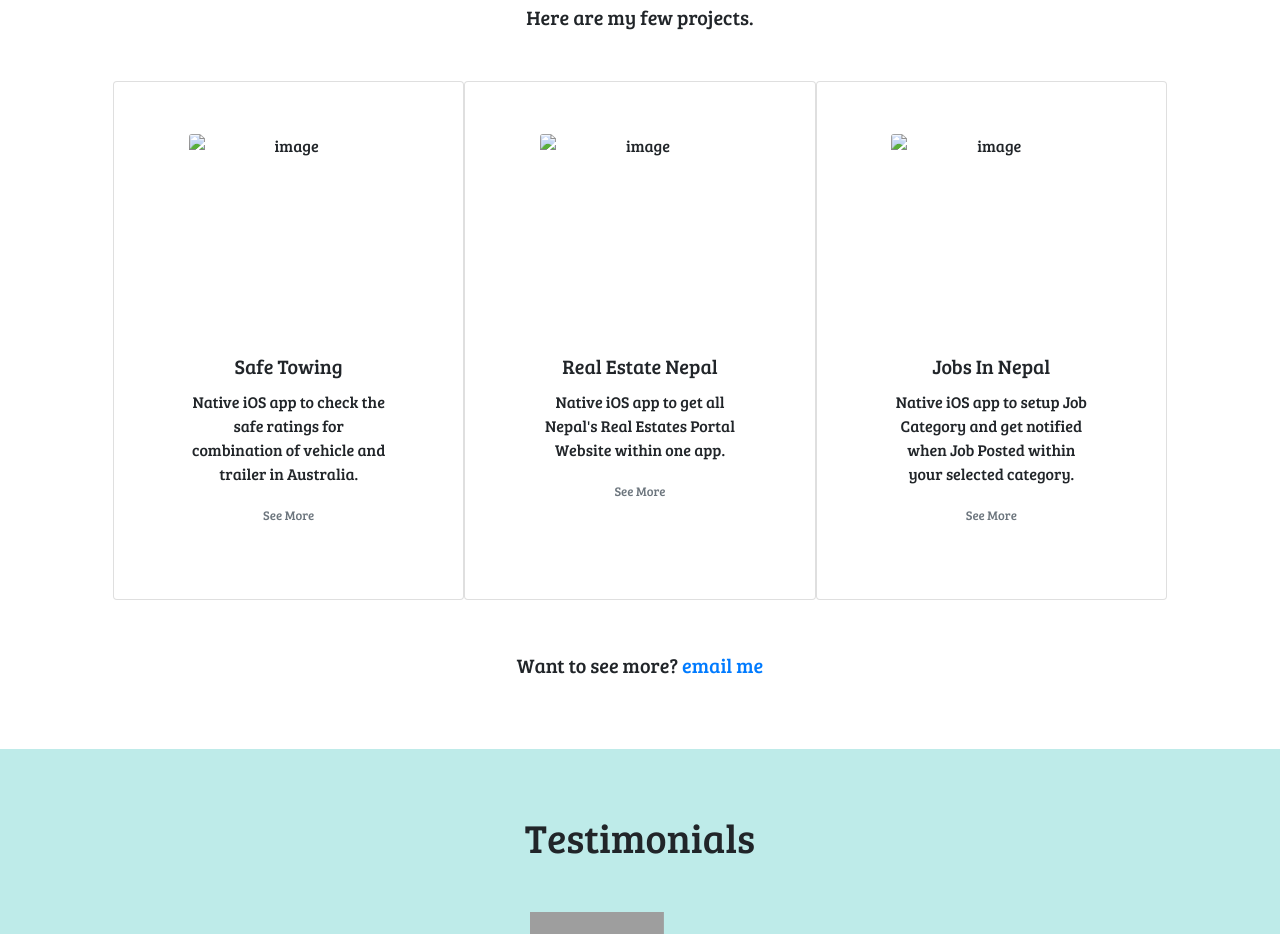
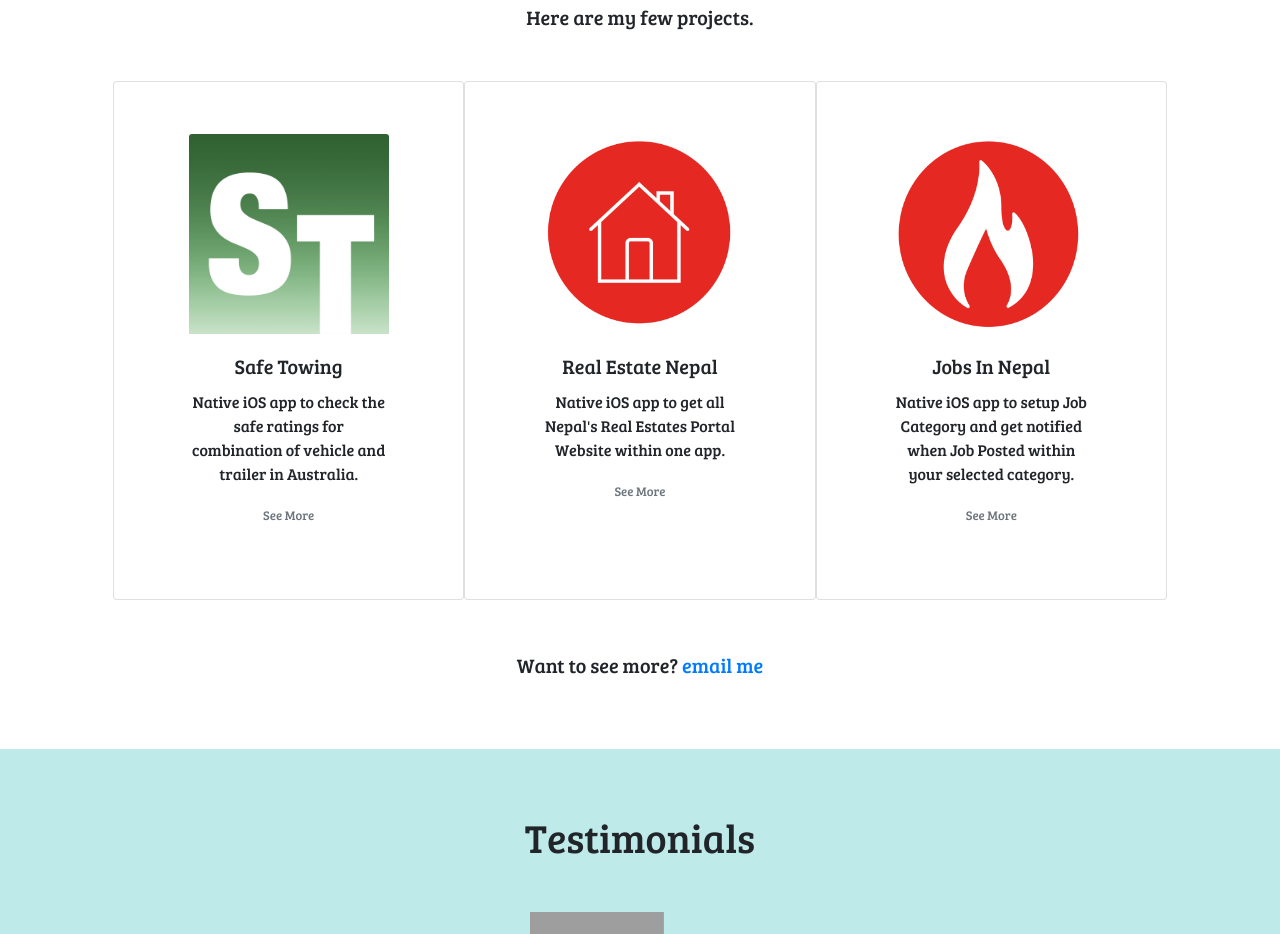
Before and after one commit to samip77/Samip, a plain HTML site: page index.html in a window 1280 px wide. Shown: the part 842-1776 px from the top of the page. Drawn offline with nearby package versions, Linux system fonts and the light colour scheme; the site is published under a folder, as on GitHub Pages, so addresses that start at the root find nothing; grey boxes are pictures that could not be loaded.

Commit message:
Update index.html

```diff
--- a/index.html
+++ b/index.html
@@ -88,7 +88,7 @@
 
         <div class="row">
             <div class=" col-lg-4 col-md-6 card">
-                <img src="/images/safe-towing.png" class="card-img-top" alt="image">
+                <img src="images/safe-towing.png" class="card-img-top" alt="image">
                 <div class="card-body">
                     <h5 class="card-title">Safe Towing</h5>
                     <p class="card-text">Native iOS app to check the safe ratings for combination of vehicle and trailer in Australia.</p>
@@ -99,7 +99,7 @@
             </div>
 
             <div class=" col-lg-4 col-md-6 card">
-                <img src="/images/real-estate-nepal.png" class="card-img-top" alt="image">
+                <img src="images/real-estate-nepal.png" class="card-img-top" alt="image">
                 <div class="card-body">
                     <h5 class="card-title">Real Estate Nepal</h5>
                     <p class="card-text">Native iOS app to get all Nepal's Real Estates Portal Website within one app.</p>
@@ -109,7 +109,7 @@
             </div>
 
             <div class=" col-lg-4 col-md-6 card">
-                <img src="/images/jobs-in-nepal.png" class="card-img-top" alt="image">
+                <img src="images/jobs-in-nepal.png" class="card-img-top" alt="image">
                 <div class="card-body">
                     <h5 class="card-title">Jobs In Nepal</h5>
                     <p class="card-text">Native iOS app to setup Job Category and get notified when Job Posted within your selected category.</p>
```
